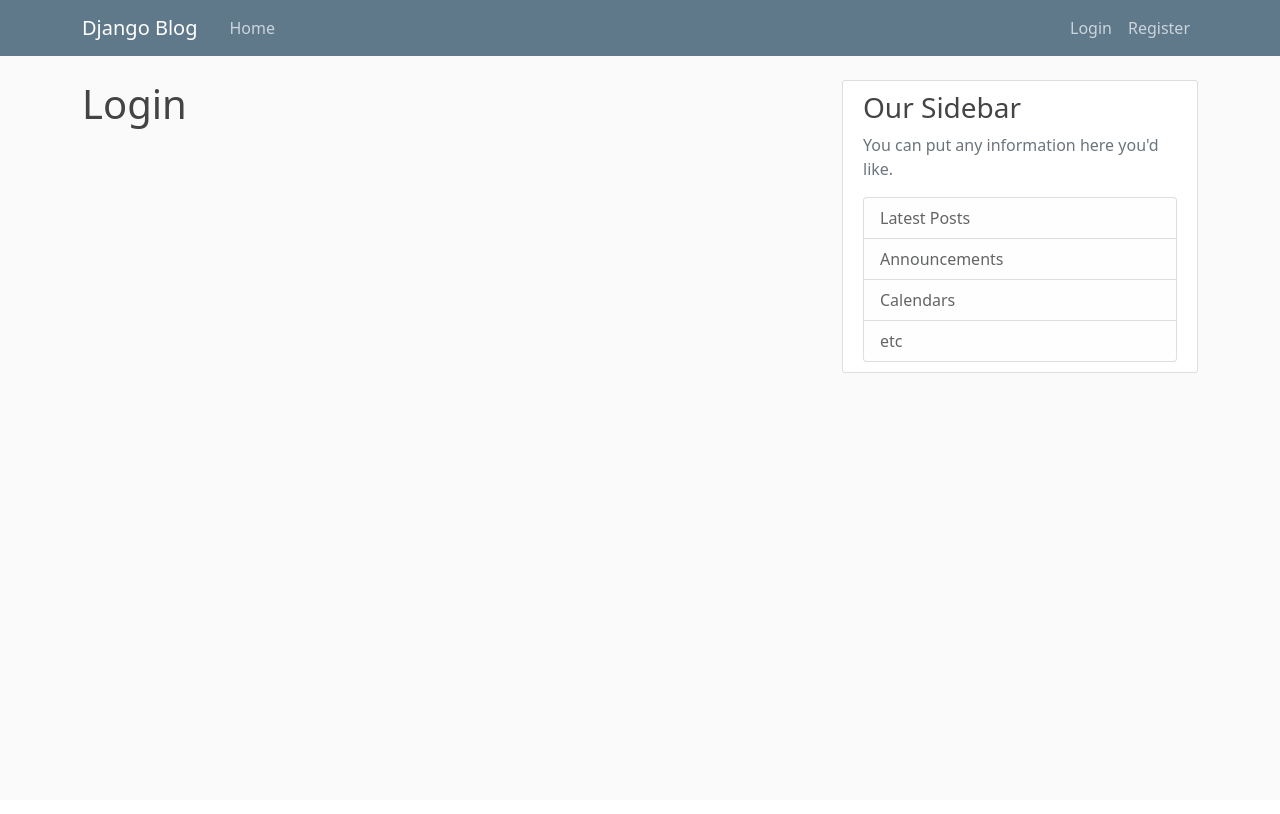
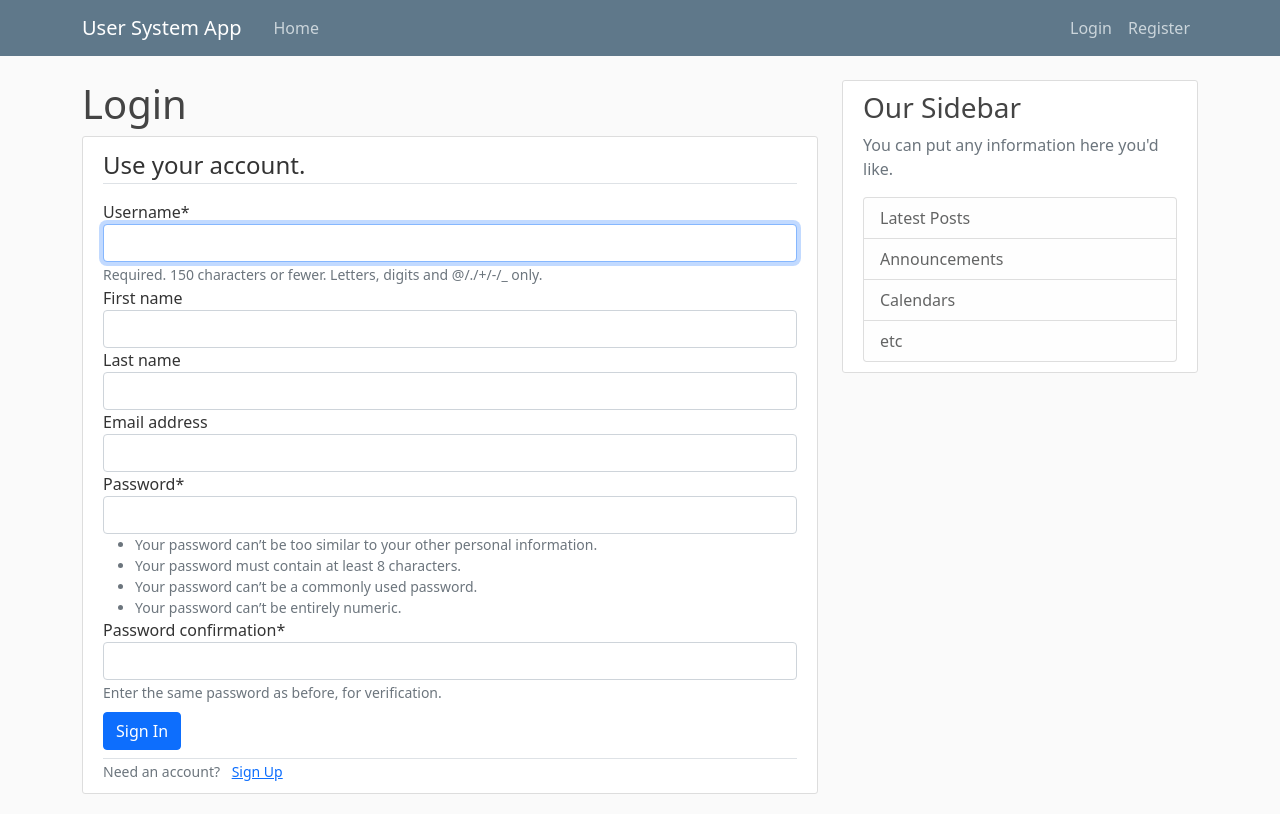
Before and after one commit to asstronut/DjangoUserSystem, a Django app: template loginSystem/templates/loginSystem/login.html in a window 1280 px wide. Before the commit the page ends 373 px from the top, so only its background shows below. Run offline with Django 3.2, Linux system fonts and the light colour scheme; the template is opened without the code that fills it: values that come from a table or form of the project are taken from there, others are empty; some libraries are stand-ins or nearby versions.

Commit message:
login system

```diff
--- a/djangoProject/settings.py
+++ b/djangoProject/settings.py
@@ -127,3 +127,5 @@
 
 DEFAULT_AUTO_FIELD = 'django.db.models.BigAutoField'
 CRISPY_TEMPLATE_PACK = 'bootstrap4'
+
+LOGIN_REDIRECT_URL = 'loginSystem:index'
--- a/djangoProject/urls.py
+++ b/djangoProject/urls.py
@@ -18,5 +18,5 @@
 
 urlpatterns = [
     path('admin/', admin.site.urls),
-    path('loginSystem/', include('loginSystem.urls'))
+    path('', include('loginSystem.urls'))
 ]
--- a/loginSystem/templates/loginSystem/base.html
+++ b/loginSystem/templates/loginSystem/base.html
@@ -1,6 +1,7 @@
 {% load static %}
 <!DOCTYPE html>
 <html lang="en">
+
 <head>
 
   <!-- Required meta tags -->
@@ -8,23 +9,26 @@
   <meta name="viewport" content="width=device-width, initial-scale=1, shrink-to-fit=no">
 
   <!-- Bootstrap CSS -->
-    <link href="https://cdn.jsdelivr.net/npm/bootstrap@5.0.2/dist/css/bootstrap.min.css" rel="stylesheet" integrity="sha384-EVSTQN3/azprG1Anm3QDgpJLIm9Nao0Yz1ztcQTwFspd3yD65VohhpuuCOmLASjC" crossorigin="anonymous">
+  <link href="https://cdn.jsdelivr.net/npm/bootstrap@5.0.2/dist/css/bootstrap.min.css" rel="stylesheet"
+    integrity="sha384-EVSTQN3/azprG1Anm3QDgpJLIm9Nao0Yz1ztcQTwFspd3yD65VohhpuuCOmLASjC" crossorigin="anonymous">
 
   <link rel="stylesheet" type="text/css" href="{% static 'loginSystem/css/style.css' %}">
 
   {% if title %}
-        <title>Django Blog - {{ title }}</title>
+  <title>{{ title }}</title>
   {% else %}
-        <title>Django Blog</title>
+  <title>User System App</title>
   {% endif %}
 </head>
+
 <body>
 
   <header class="site-header">
     <nav class="navbar navbar-expand-md navbar-dark bg-steel fixed-top">
       <div class="container">
-          <a class="navbar-brand me-4" href="{% url 'loginSystem:index' %}">Django Blog</a>
-          <button class="navbar-toggler" type="button" data-toggle="collapse" data-target="#navbarToggle" aria-controls="navbarToggle" aria-expanded="false" aria-label="Toggle navigation">
+        <a class="navbar-brand me-4" href="{% url 'loginSystem:index' %}">User System App</a>
+        <button class="navbar-toggler" type="button" data-toggle="collapse" data-target="#navbarToggle"
+          aria-controls="navbarToggle" aria-expanded="false" aria-label="Toggle navigation">
           <span class="navbar-toggler-icon"></span>
         </button>
 
@@ -53,7 +57,8 @@
         {% if messages %}
         {% for message in messages %}
         <div class="alert alert-{{ message.tags }}">
-                {{ message }} <strong>{{ message.tags }}!</strong>
+          {{ message }}
+          <!-- <strong>{{ message.tags }}!</strong> -->
         </div>
         {% endfor %}
         {% endif %}
@@ -76,7 +81,12 @@
 
   <!-- Optional JavaScript -->
   <!-- jQuery first, then Popper.js, then Bootstrap JS -->
-    <script src="https://code.jquery.com/jquery-3.2.1.slim.min.js" integrity="sha384-KJ3o2DKtIkvYIK3UENzmM7KCkRr/rE9/Qpg6aAZGJwFDMVNA/GpGFF93hXpG5KkN" crossorigin="anonymous"></script>
-    <script src="https://cdn.jsdelivr.net/npm/bootstrap@5.0.2/dist/js/bootstrap.bundle.min.js" integrity="sha384-MrcW6ZMFYlzcLA8Nl+NtUVF0sA7MsXsP1UyJoMp4YLEuNSfAP+JcXn/tWtIaxVXM" crossorigin="anonymous"></script>
+  <script src="https://code.jquery.com/jquery-3.2.1.slim.min.js"
+    integrity="sha384-KJ3o2DKtIkvYIK3UENzmM7KCkRr/rE9/Qpg6aAZGJwFDMVNA/GpGFF93hXpG5KkN" crossorigin="anonymous">
+  </script>
+  <script src="https://cdn.jsdelivr.net/npm/bootstrap@5.0.2/dist/js/bootstrap.bundle.min.js"
+    integrity="sha384-MrcW6ZMFYlzcLA8Nl+NtUVF0sA7MsXsP1UyJoMp4YLEuNSfAP+JcXn/tWtIaxVXM" crossorigin="anonymous">
+  </script>
 </body>
+
 </html>
--- a/loginSystem/templates/loginSystem/login.html
+++ b/loginSystem/templates/loginSystem/login.html
@@ -1,5 +1,23 @@
-{% extends 'loginSystem/base.html' %}
-
+{% extends "loginSystem/base.html" %}
+{% load crispy_forms_filters %}
+{% load crispy_forms_tags %}
 {% block content %}
-    <h1>Login</h1>
+<h1>Login</h1>
+<div class="content-section">
+    <form action="" method="post">
+        {% csrf_token %}
+        <fieldset class="form-group">
+            <legend class="border-bottom mb-3">Use your account.</legend>
+            {{ form|crispy }}
+        </fieldset>
+        <div class="form-group my-2">
+            <button type="submit" class="btn btn-primary">Sign In</button>
+        </div>
+    </form>
+    <div class="border-top">
+        <small class="text-muted">
+            Need an account? <a class="ms-2" href="{% url 'loginSystem:register' %}">Sign Up</a>
+        </small>
+    </div>
+</div>
 {% endblock %}
--- a/loginSystem/templates/loginSystem/register.html
+++ b/loginSystem/templates/loginSystem/register.html
@@ -16,7 +16,7 @@
     </form>
     <div class="border-top">
         <small class="text-muted">
-                Already have an account? <a class="ms-2" href="#">Sign In</a>
+            Already have an account? <a class="ms-2" href="{% url 'loginSystem:login' %}">Sign In</a>
         </small>
     </div>
 </div>
--- a/loginSystem/urls.py
+++ b/loginSystem/urls.py
@@ -1,9 +1,11 @@
 from django.urls import path
+from django.contrib.auth import views as auth_views
 from . import views
 
 app_name = 'loginSystem'
 urlpatterns = [
     path('', views.index, name='index'),
     path('register/', views.register, name='register'),
-    path('login/', views.login, name='login')
+    path('login/', auth_views.LoginView.as_view(template_name='loginSystem/login.html'), name='login'),
+    path('login/', auth_views.LogoutView.as_view(template_name='loginSystem/logout.html'), name='logout')
 ]
```
Also changed, not shown: loginSystem/forms.py (+7 -1 lines), loginSystem/views.py (+4 -4 lines), requirements.txt (renamed from requirement.txt), 1 other file. Lines whose indentation alone changed are shown as unchanged.
